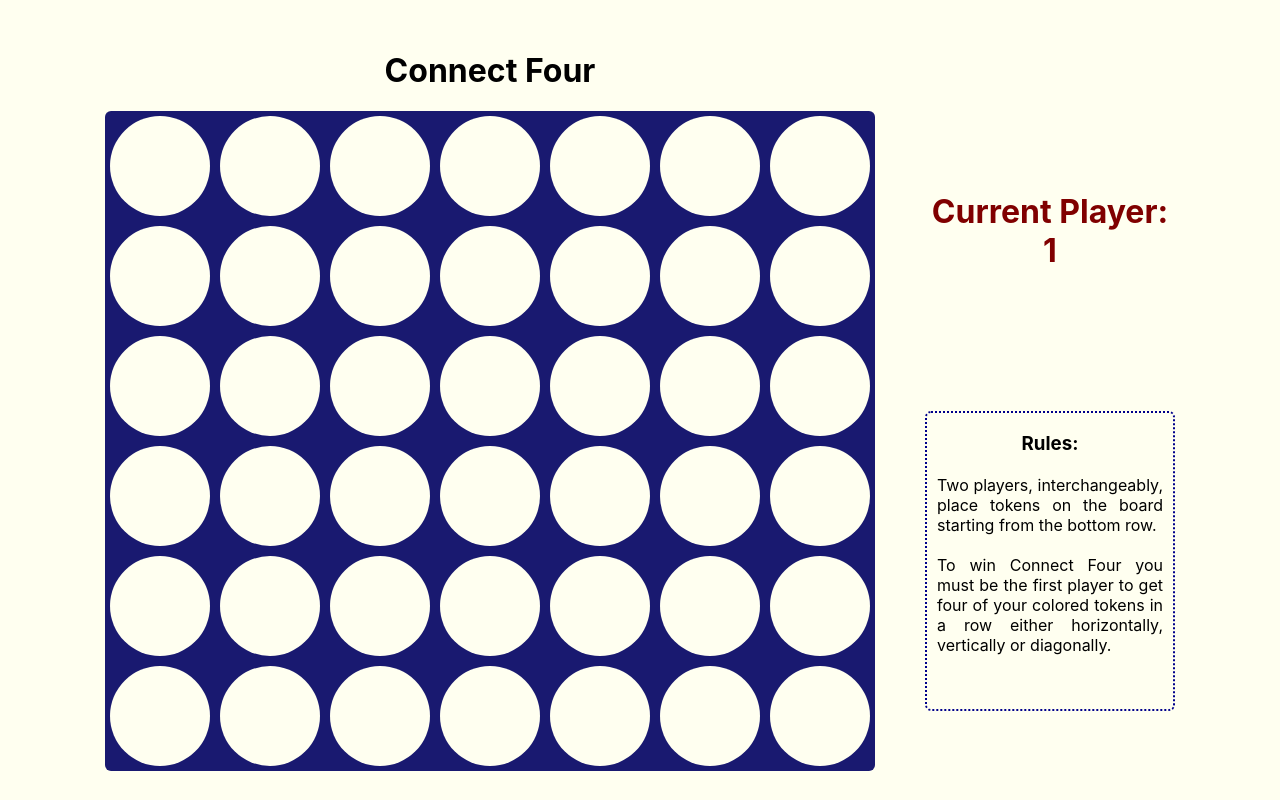
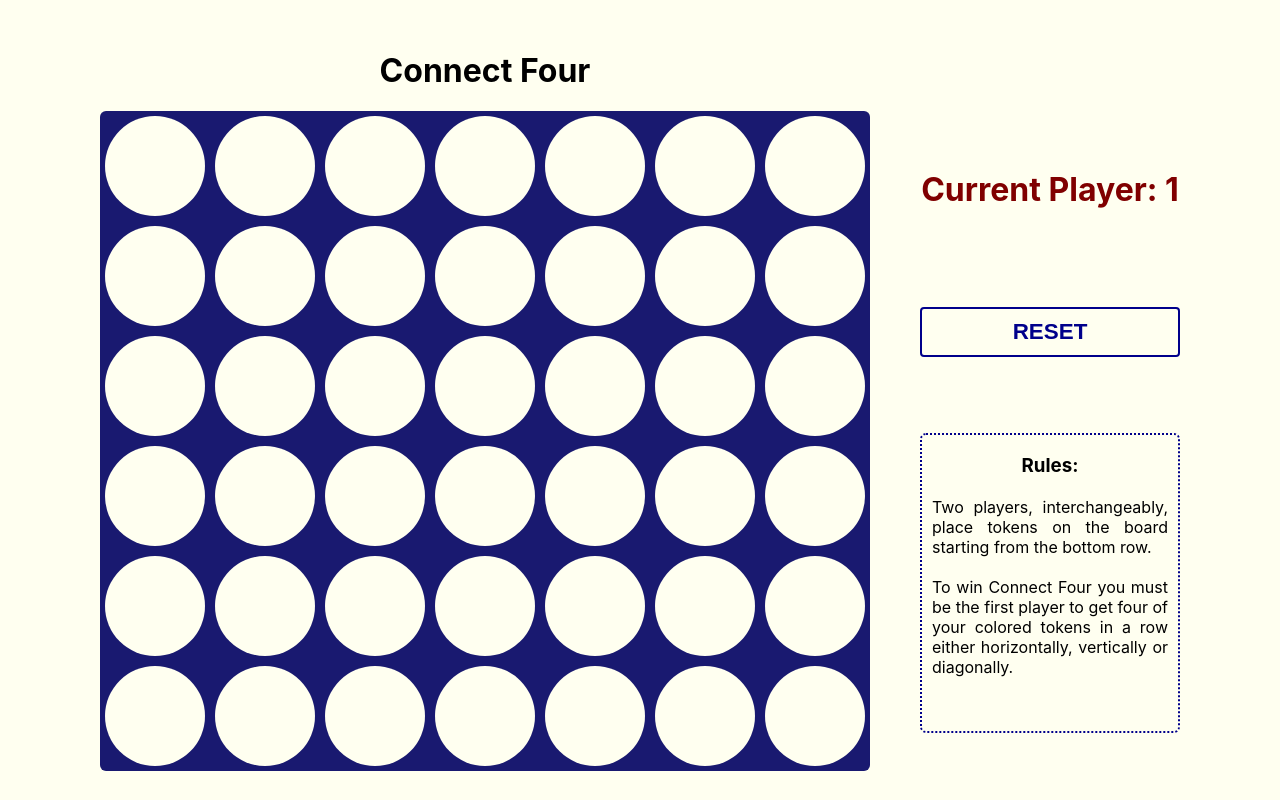
Before and after one commit to Swor71/Connect-Four, a React (Create React App) app: page / in a window 1280 px wide. Built offline with nearby package versions, Linux system fonts and the light colour scheme.

Commit message:
Update readme

```diff
--- a/src/components/Board/BoardControl.tsx
+++ b/src/components/Board/BoardControl.tsx
@@ -12,7 +12,7 @@ interface BoardControlProps {
 }
 
 const BoardControlWrapper = styled.div`
-  width: 250px;
+  width: 260px;
   height: 660px;
   margin-left: 50px;
   display: flex;
@@ -31,14 +31,11 @@ export class BoardControl extends Component<BoardControlProps> {
 
     return (
       <BoardControlWrapper>
-        {isGameActive ? (
-            <StyledHeader {...this.props}>Current Player: {currentPlayer}</StyledHeader>
-        ) : (
-          <>
-            <StyledHeader {...this.props}>Player {currentPlayer} wins!</StyledHeader>
-            <Button onClick={resetGame}>RESET</Button>
-          </>
-        )}
+        {isGameActive
+          ? <StyledHeader {...this.props}>Current Player: {currentPlayer}</StyledHeader>
+          : <StyledHeader {...this.props}>Player {currentPlayer} wins!</StyledHeader>
+        }
+        <Button onClick={resetGame}>RESET</Button>
         <Rules />
       </BoardControlWrapper>
     )
--- a/src/components/UI/Button.tsx
+++ b/src/components/UI/Button.tsx
@@ -19,7 +19,7 @@ const StyledButton = styled.button`
   background-color: ${PLAYER_COLOR.DEFAULT};
   transition: all 0.3s;
   &:hover {
-    box-shadow: 2px 2px 6px rgba(0,0,0,0.3);
+    box-shadow: 2px 2px 6px rgba(0,0,0,0.2);
     transform: translateY(-1px);
   }
 `;
```
Also changed, not shown: 1 other file (tests, documents, lock files or other folders).
